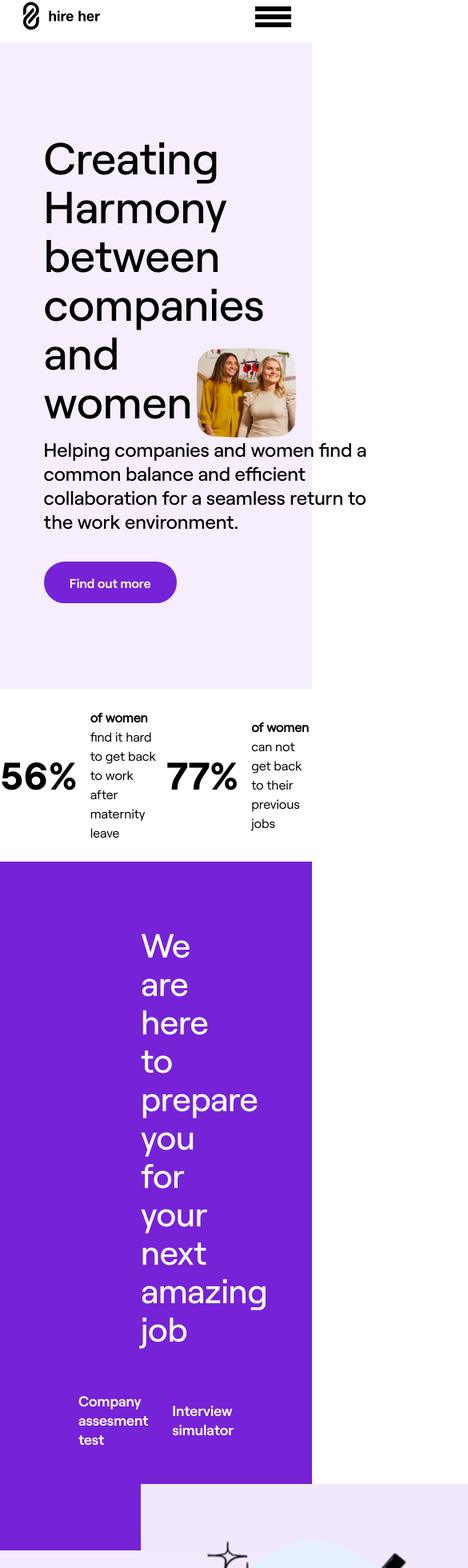
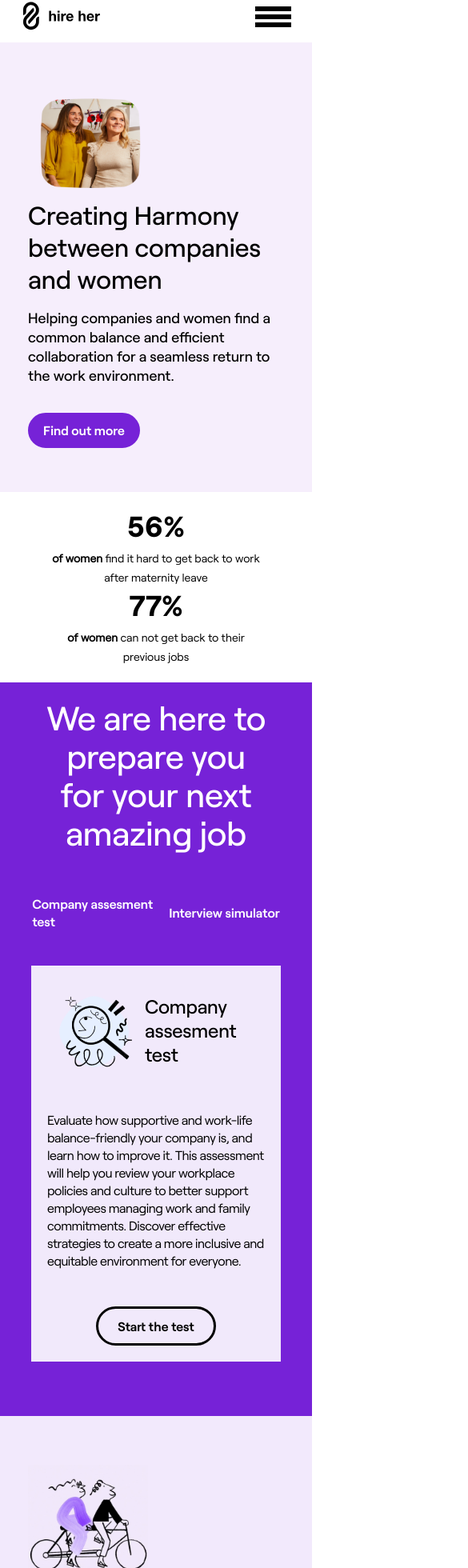
Before and after one commit to s0lena/hire-her, a React (Vite) app: page / in a window 390 px wide. Shown: the part 21-1981 px from the top of the page at 80% size, 585 px wide, since content can reach past the window. Built offline with nearby package versions, Linux system fonts and the light colour scheme.

Commit message:
responsive for mainpage, emplouer section

```diff
--- a/src/components/EmployerSectionTwo/style.css
+++ b/src/components/EmployerSectionTwo/style.css
@@ -156,7 +156,7 @@
         padding-left: 35px;
         margin:0;
         flex-direction: column-reverse;
-        width: 100wv;
+        width: 100vw;
     }
 
     .container-employers-two img {
@@ -268,6 +268,7 @@
         display: flex;
         position:absolute;
         bottom: 0px;
+        padding-top: 100px;
     }
 
     .columns-3::-webkit-scrollbar {
--- a/src/components/Hero/style.css
+++ b/src/components/Hero/style.css
@@ -46,7 +46,7 @@
     font-weight: 500;
     line-height: 30px;
     display: flex;
-    width: 434px;
+    max-width: 434px;
     margin: 0;
     /* margin-left: 24px; */
     /* width: 434px;
@@ -82,6 +82,7 @@
     margin-top: -40px;
     object-fit: contain;
     margin-left: 5vw;
+
 }
 
 .container-statistics {
@@ -127,23 +128,26 @@
 } */
 
 /* Media query for mobile devices with min width of 360px */
-@media (max-width: 360px) {
+@media (max-width: 860px) {
     .container-hero {
-        flex-direction: column;
+        flex-direction: column-reverse;
         padding: 20px;
-        align-items: center;
-        width: 100vh;
+        align-items: start;
+        width: 100vw;
+        padding: 35px;
     }
 
     .container-hero img {
-        order: -1;
-        width: 100%;
+        margin-top: 25px;
+        width: 226px;
         height: auto;
+        margin-left: 0;
     }
 
     .container-hero__text {
         align-items: flex-start;
         text-align: left;
+        max-width: 100%;
     }
 
     .container-hero__text h2 {
@@ -161,7 +165,8 @@
     .container-hero__text button {
         width: 140px;
         height: 44px;
-        margin-left: 30px;
+        margin-bottom: 20px;
+        /* margin-left: 30px; */
     }
 
     .container-statistics {
--- a/src/components/HeroAssessmentTest/index.jsx
+++ b/src/components/HeroAssessmentTest/index.jsx
@@ -1,6 +1,6 @@
-import { Link } from 'react-router-dom';
-import './style.css';
-import '../../global.css';
+import { Link } from "react-router-dom";
+import "./style.css";
+import "../../global.css";
 
 export const HeroAssessmentTest = () => {
   return (
@@ -11,12 +11,12 @@ export const HeroAssessmentTest = () => {
           for your next amazing job
         </h3>
         <div className="container-heroAssessmentTest__linked">
-          <Link to="/test-your-company" style={{ color: 'white' }}>
-            {' '}
-            Company assesment test{' '}
+          <Link to="/test-your-company" style={{ color: "white" }}>
+            {" "}
+            Company assesment test{" "}
           </Link>
-          <Link to="/interview" style={{ color: 'white' }}>
-            {' '}
+          <Link to="/interview" style={{ color: "white" }}>
+            {" "}
             Interview simulator
           </Link>
         </div>
@@ -25,7 +25,10 @@ export const HeroAssessmentTest = () => {
           id="heroAssesmentTest"
           className="container-heroAssessmentTest__text"
         >
-          <img src="/magnify.png" alt="magnify" />
+          <div className="container-heroAssessmentTest__responsive">
+            <img src="/magnify.png" alt="magnify" />
+            <h3 className="h3-responsive">Company assesment test</h3>
+          </div>
           <div className="container-heroAssessmentTest__text-content">
             <h3>Company assesment test</h3>
             <p>
--- a/src/components/HeroAssessmentTest/style.css
+++ b/src/components/HeroAssessmentTest/style.css
@@ -2,10 +2,11 @@
   background: #7622D7;
   background-size: cover;
   padding-top: 80px;
-  padding-left: 176px;
-  padding-right: 176px;
-  height: 861.5px;
+  /* padding-left: 176px;
+  padding-right: 176px; */
+  min-height: 861.5px;
   width: 100vw;
+  padding-bottom: 48px;
 }
 
 .container-heroAssessmentTest h3 {
@@ -26,25 +27,27 @@
   display: flex;
   justify-content: center;
   align-items: center;
-  gap: 30px;
+  gap: 40px;
   margin-bottom: 44px;
 }
 
 .container-heroAssessmentTest__text {
   background-color: white;
   width: 1088px;
-  height:450px;
-  padding: 48px;
-  padding-left: 0;
+  min-height:450px;
+  padding: 48px 0;
+  /* padding-left: 0; */
   display: flex;
   flex-direction: row;
   align-items: center;
-  justify-content: left;
+  justify-content: center;
   gap: 30px;
   margin: 0 auto;
   margin-bottom: 48px;
   background-color: #F1E9FB;
   flex: 1 0 0;
+  max-width: 80vw;
+  flex-wrap: wrap;
 }
 
 .container-heroAssessmentTest__text img {
@@ -59,7 +62,8 @@
   gap: 16px;
   text-align: left;
   align-items: flex-start;
-  margin-left:74px;
+  /* margin-left:74px; */
+  max-width: 100%;
   /* height: 350px; */
 }
 
@@ -101,10 +105,18 @@
   background-color: #FFFFFF;
 }
 
+.container-heroAssessmentTest__responsive {
+  display: flex;
+  flex-direction: row;
+}
+
+.container-heroAssessmentTest__responsive .h3-responsive {
+  display: none;
+}
 
 /* Media query for mobile devices with min width of 360px */
 
-@media (max-width: 360px) {
+@media (max-width: 860px) {
   .container-heroAssessmentTest {
     padding: 20px;
   }
@@ -114,6 +126,12 @@
     line-height: 28px;
     padding: 0;
     text-align: left;
+    display: none;
+  }
+
+  .container-heroAssessmentTest__responsive .h3-responsive {
+    display: flex;
+    align-items: center;
   }
 
   .container-heroAssessmentTest__linked {
@@ -121,7 +139,7 @@
     line-height: 22px;
     flex-direction: row;
     gap: 15px;
-    justify-content: space-between;
+    /* justify-content: space-between; */
   }
 
   .container-heroAssessmentTest__text {
--- a/src/components/HeroGrowTogether/style.css
+++ b/src/components/HeroGrowTogether/style.css
@@ -3,6 +3,7 @@
   flex-shrink: 0;
   background-color: #F2E9FC;
   background-size: cover;
+  flex-wrap: wrap-reverse;
   /* padding: 100px */
   padding-left: 200px;
   width:100vw;
@@ -13,7 +14,7 @@
 .container-hero__main {
   display: flex;
   flex-direction: column;
-  justify-content: start;
+  justify-content: center;
 }
 
 .container-heroGrowTogether h2 {
@@ -56,19 +57,25 @@
 }
 
 .container-heroGrowTogether img {
-  width: 390px;
-  height: 390px;
+  width: 500px;
+  height: fit-content;
   gap: 0px;
   margin-left: 52px;
 }
 
 /* styles for mobile  */
 
-@media (max-width: 360px) {
+@media (max-width: 860px) {
   .container-heroGrowTogether {
-    flex-direction: column;
+    /* flex-direction: column;
     padding: 20px;
-    align-items: flex-start;
+    align-items: flex-start; */
+    padding-left: 35px;
+    margin:0;
+    flex-direction: column-reverse;
+    width: 100vw;
+    padding: 35px;
+    align-items: start;
   }
 
   .container-hero__text {
@@ -99,11 +106,20 @@
     margin-top: 20px;
   }
 
+  .container-hero__main {
+    max-width: 100%;
+  }
+
   .container-heroGrowTogether img {
-    order: -1;
+    height:150px;
+    width: 150px;
+    margin: 0px;
+    margin-top: 26px;
+
+    /* order: -1;
     width: 300px;
     height: 300px;
     margin-top: 20px;
-    opacity: 1;
+    opacity: 1; */
   }
 }
--- a/src/components/HeroSplit/index.jsx
+++ b/src/components/HeroSplit/index.jsx
@@ -1,6 +1,6 @@
-import { Link } from 'react-router-dom';
-import './style.css';
-import '../../global.css';
+import { Link } from "react-router-dom";
+import "./style.css";
+import "../../global.css";
 
 export const HeroSplit = () => {
   return (
--- a/src/components/HeroSplit/style.css
+++ b/src/components/HeroSplit/style.css
@@ -9,14 +9,17 @@
 
 .container-heroSplit__employee,
 .container-heroSplit__employer {
-  width: 490px;
-  height: 390px;
+  max-width: 490px;
+  /* height: 390px; */
   display: flex;
   flex-direction: column;
   align-items: flex-start;
   justify-content: center;
   padding: 20px;
   box-sizing: border-box;
+  width: 100%;
+  flex: 1;
+
 }
 
 .container-heroSplit__employee {
@@ -68,20 +71,20 @@ a {
 
 
 
-@media (max-width: 360px) {
+@media (max-width: 860px) {
   .container-heroSplit {
     background: #AC7AE7;
     background-size: cover;
-    padding: 100px;
+    padding: 20px;
     display: flex;
     gap: 30px;
     justify-content: flex-start;
+    flex-wrap: wrap;
   }
 
   .container-heroSplit__employee,
   .container-heroSplit__employer {
     width: 490px;
-    height: 390px;
     display: flex;
     flex-direction: column;
     align-items: flex-start;
@@ -122,18 +125,22 @@ a {
     font-weight: 400;
     line-height: 24px;
     margin-top: 10px;
+    max-width: 100%;
+    max-height: 100%;
   }
 
   .container-heroSplit__employee ol,
   .container-heroSplit__employer ol {
     padding-left: 20px;
     margin-top: 10px;
+    max-width: 40vw;
   }
 
   a {
     color: black;
     text-decoration: none;
     margin-top: 10px;
+    max-width: 40vw;
   }
 
   @media (max-width: 360px) {
@@ -146,7 +153,7 @@ a {
     .container-heroSplit__employee,
     .container-heroSplit__employer {
       width: 100%;
-      height: auto;
+      /* height: auto; */
       align-items: flex-start;
       padding: 15px;
     }
```
